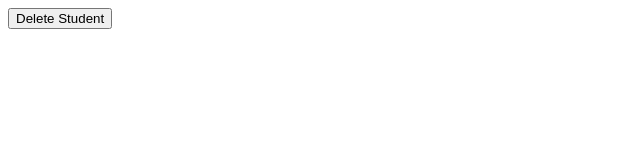
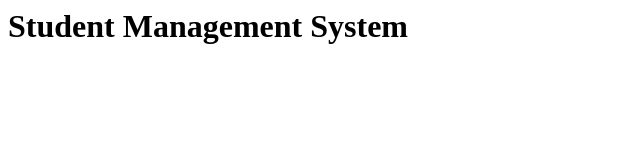
Before and after one commit to hiMinhLaMinh/th_git, a plain HTML site: page index.html in a window 1280 px wide. Shown: the whole page, without its empty margins (0-640 px from the left). Drawn offline with Linux system fonts and the light colour scheme.

Commit message:
Add title to Student Management System page

```diff
--- a/index.html
+++ b/index.html
@@ -1 +1 @@
-<button>Delete Student</button>
+<h1>Student Management System</h1>
```
